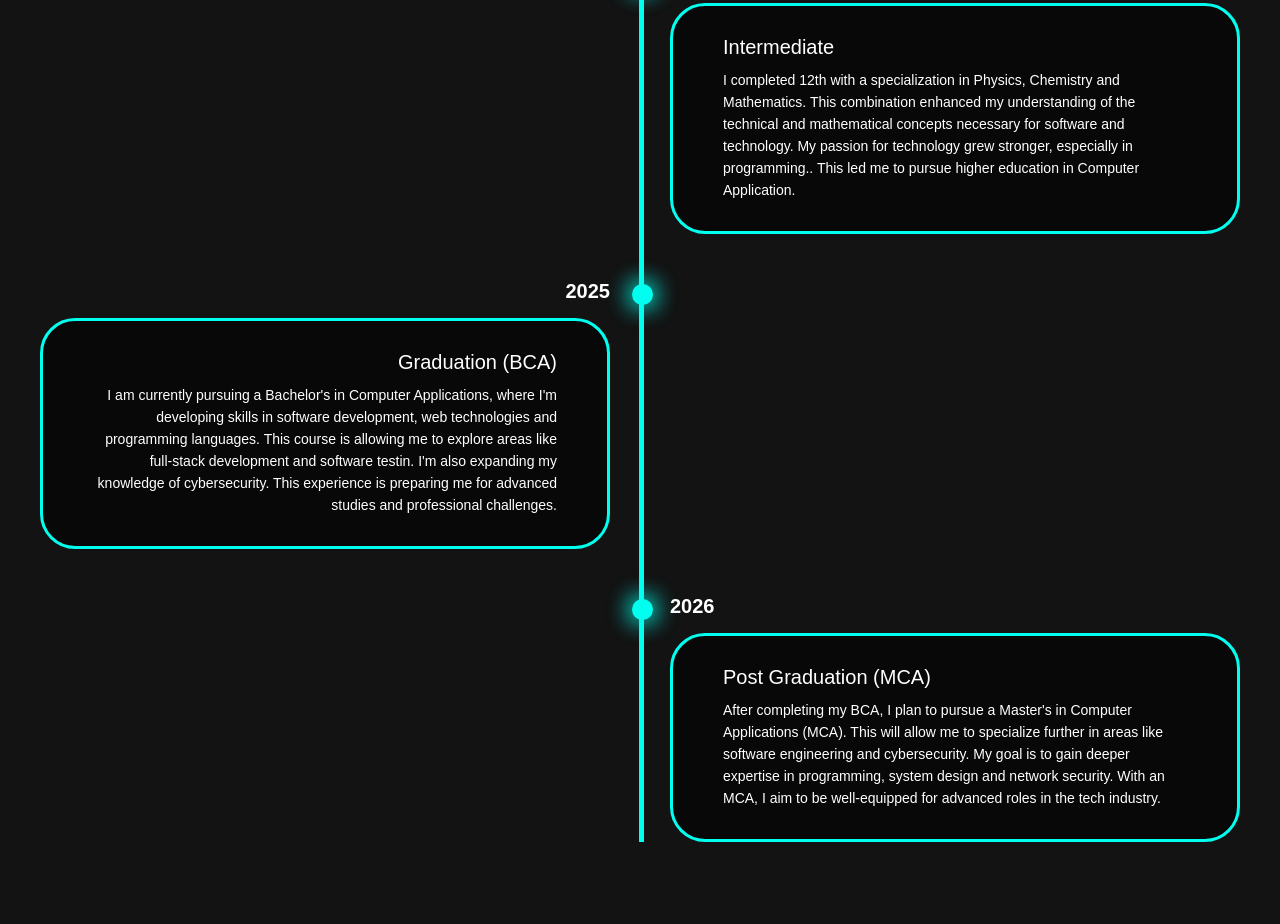
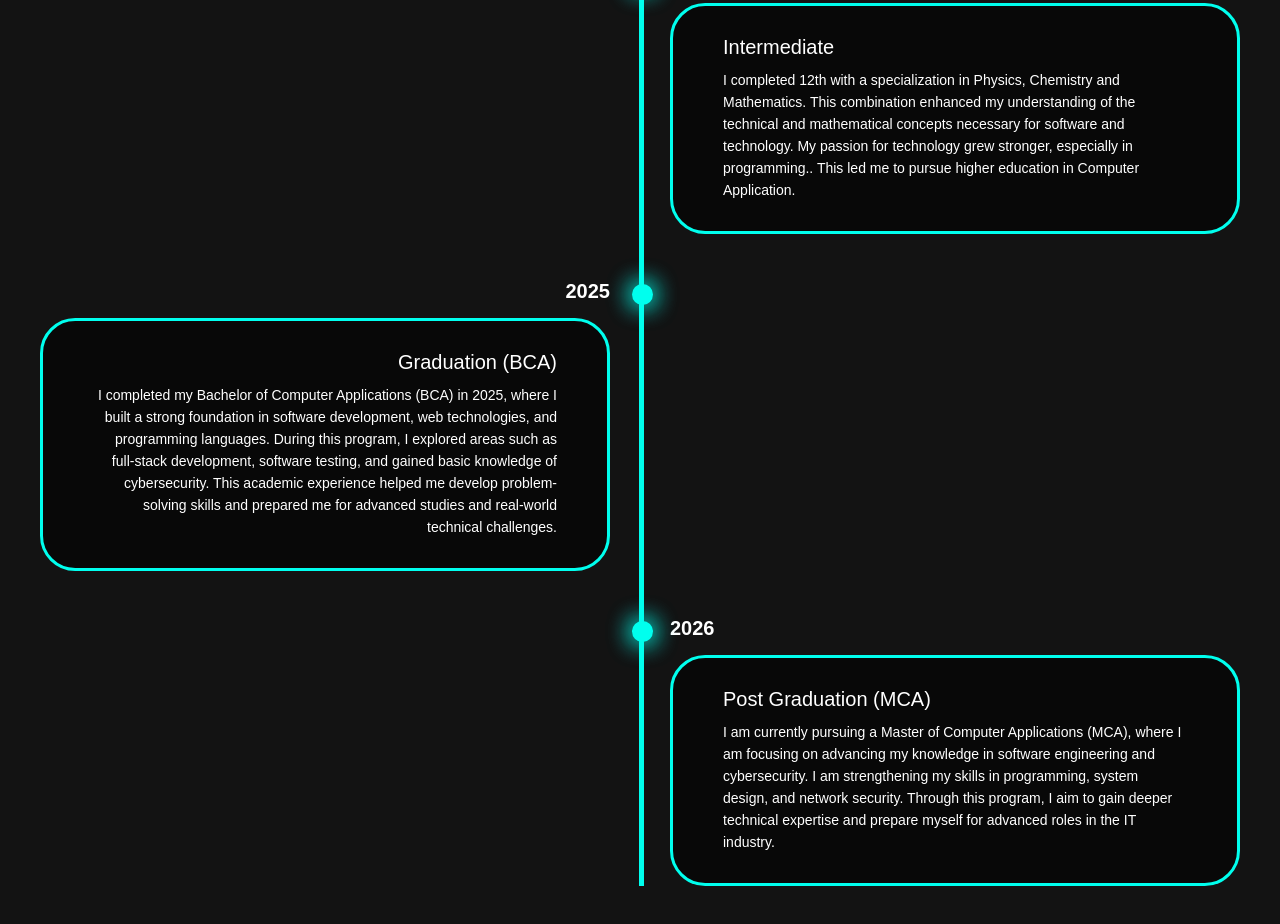
Before and after one commit to sadanandpatel9900/resume, a plain HTML site: page index.html in a window 1280 px wide. Shown: the part 1403-2327 px from the top of the page. Drawn offline with nearby package versions, Linux system fonts and the light colour scheme.

```diff
--- a/index.html
+++ b/index.html
@@ -77,7 +77,7 @@
                 <div class="timeline-date">2025</div>
                 <div class="timeline-content">
                     <h3>Graduation (BCA)</h3>
-                    <p>I am currently pursuing a Bachelor's in Computer Applications, where I'm developing skills in software development, web technologies and programming languages. This course is allowing me to explore areas like full-stack development and software testin. I'm also expanding my knowledge of cybersecurity. This experience is preparing me for advanced studies and professional challenges.</p>
+                    <p>I completed my Bachelor of Computer Applications (BCA) in 2025, where I built a strong foundation in software development, web technologies, and programming languages. During this program, I explored areas such as full-stack development, software testing, and gained basic knowledge of cybersecurity. This academic experience helped me develop problem-solving skills and prepared me for advanced studies and real-world technical challenges.</p>
                 </div>
             </div>
 
@@ -86,7 +86,7 @@
                 <div class="timeline-date">2026</div>
                 <div class="timeline-content">
                     <h3>Post Graduation (MCA)</h3>
-                    <p>After completing my BCA, I plan to pursue a Master's in Computer Applications (MCA). This will allow me to specialize further in areas like software engineering and cybersecurity. My goal is to gain deeper expertise in programming, system design and network security. With an MCA, I aim to be well-equipped for advanced roles in the tech industry.</p>
+                    <p>I am currently pursuing a Master of Computer Applications (MCA), where I am focusing on advancing my knowledge in software engineering and cybersecurity. I am strengthening my skills in programming, system design, and network security. Through this program, I aim to gain deeper technical expertise and prepare myself for advanced roles in the IT industry.</p>
                 </div>
             </div>
         </div>
```
